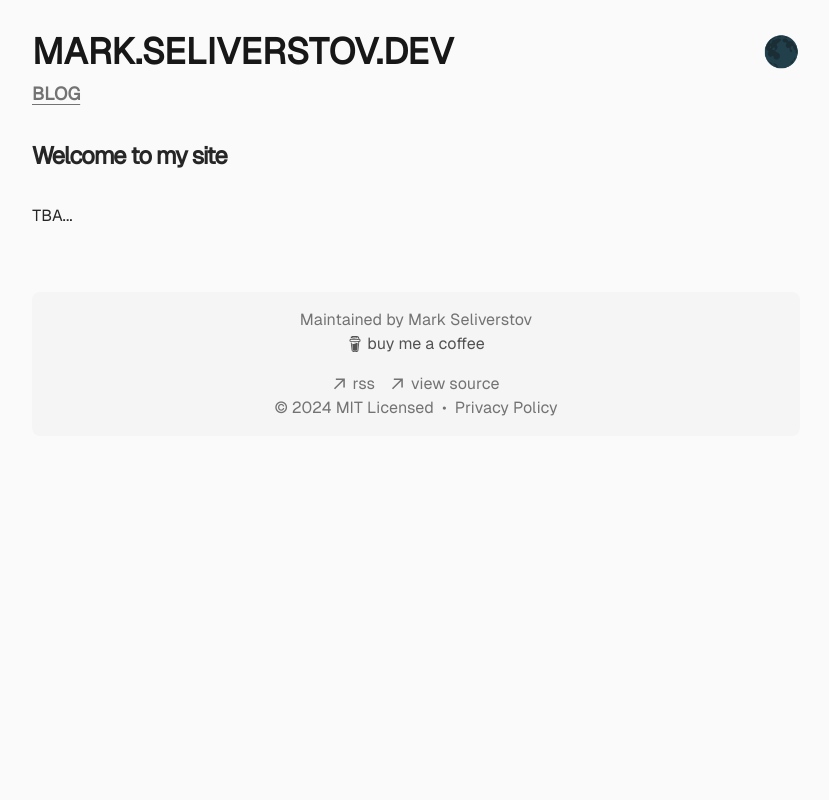
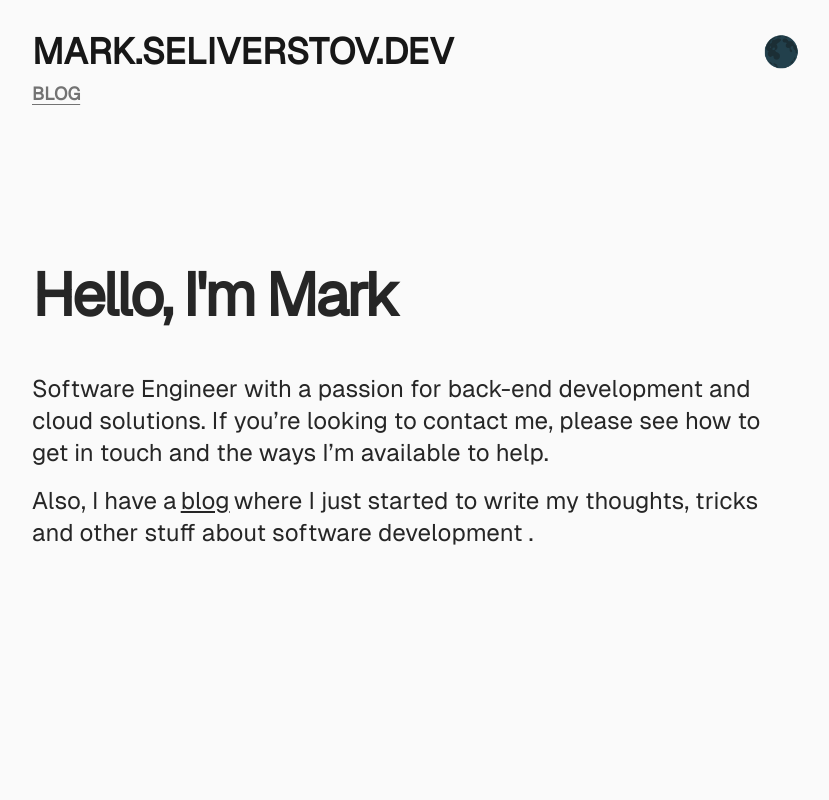
Before and after one commit to MarkSeliverstov/blog, a Next.js app: page / in a window 1280 px wide. Shown: the top 800 px of the page, without its empty margins (224-1053 px from the left). Built offline with nearby package versions, Linux system fonts and the light colour scheme.

Commit message:
chore: add whoami page

```diff
--- a/app/page.tsx
+++ b/app/page.tsx
@@ -1,10 +1,25 @@
 export default function Home(): Readonly<React.ReactNode> {
   return (
-    <section>
-      <h1>
-        Welcome to my site
-      </h1>
-      <p>TBA...</p>
+    <section className="h-screen">
+      <div className="flex justify-center flex-col h-4/6">
+        <h1 className="text-6xl">Hello, I'm Mark</h1>
+        <p className="text-2xl mt-4">
+          Software Engineer with a passion for back-end development and cloud
+          solutions. If you’re looking to contact me, please see how to get in
+          touch and the ways I’m available to help.
+        </p>
+        <p className="text-2xl mt-4">
+          Also, I have a
+          <a
+            href="/blog"
+            className="underline p-1 hover:text-neutral-900 dark:hover:text-neutral-100"
+          >
+            {"blog"}
+          </a>
+          where I just started to write my thoughts, tricks and other stuff
+          about software development .
+        </p>
+      </div>
     </section>
   );
 }
```
